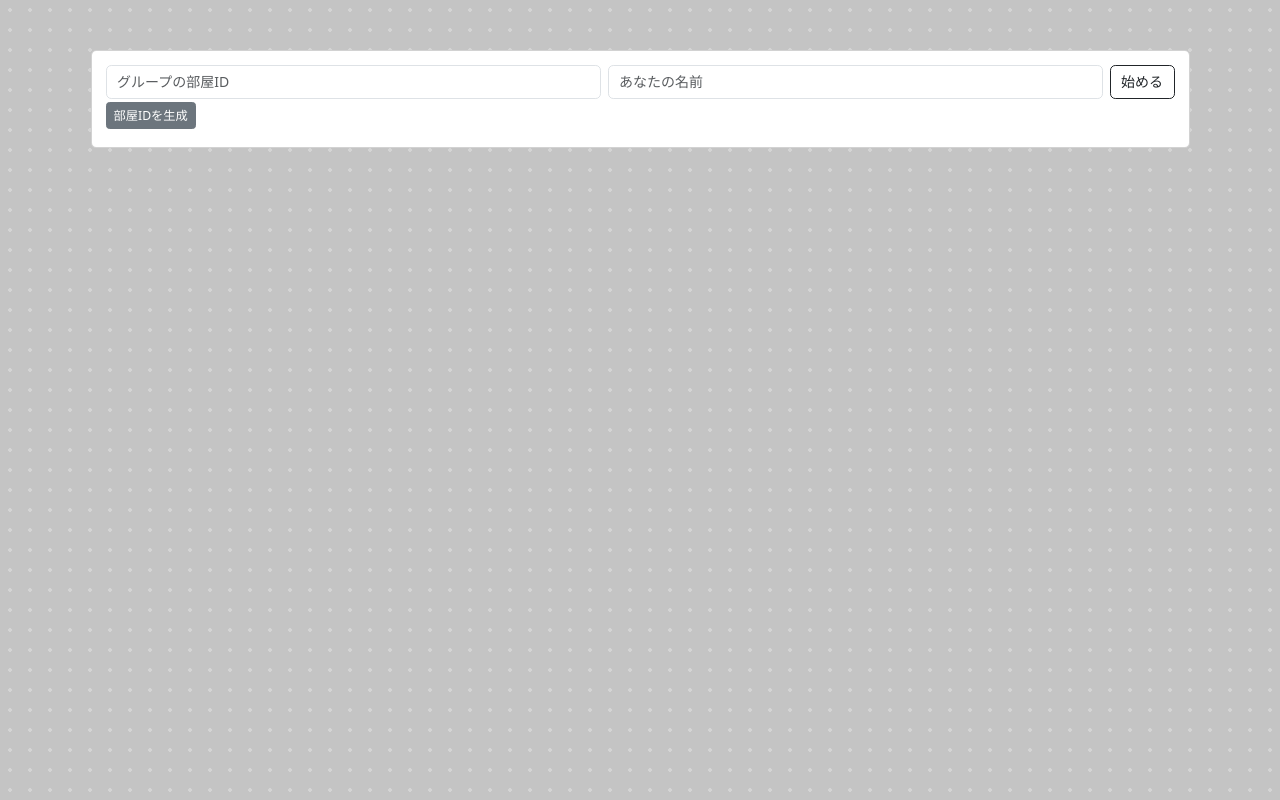
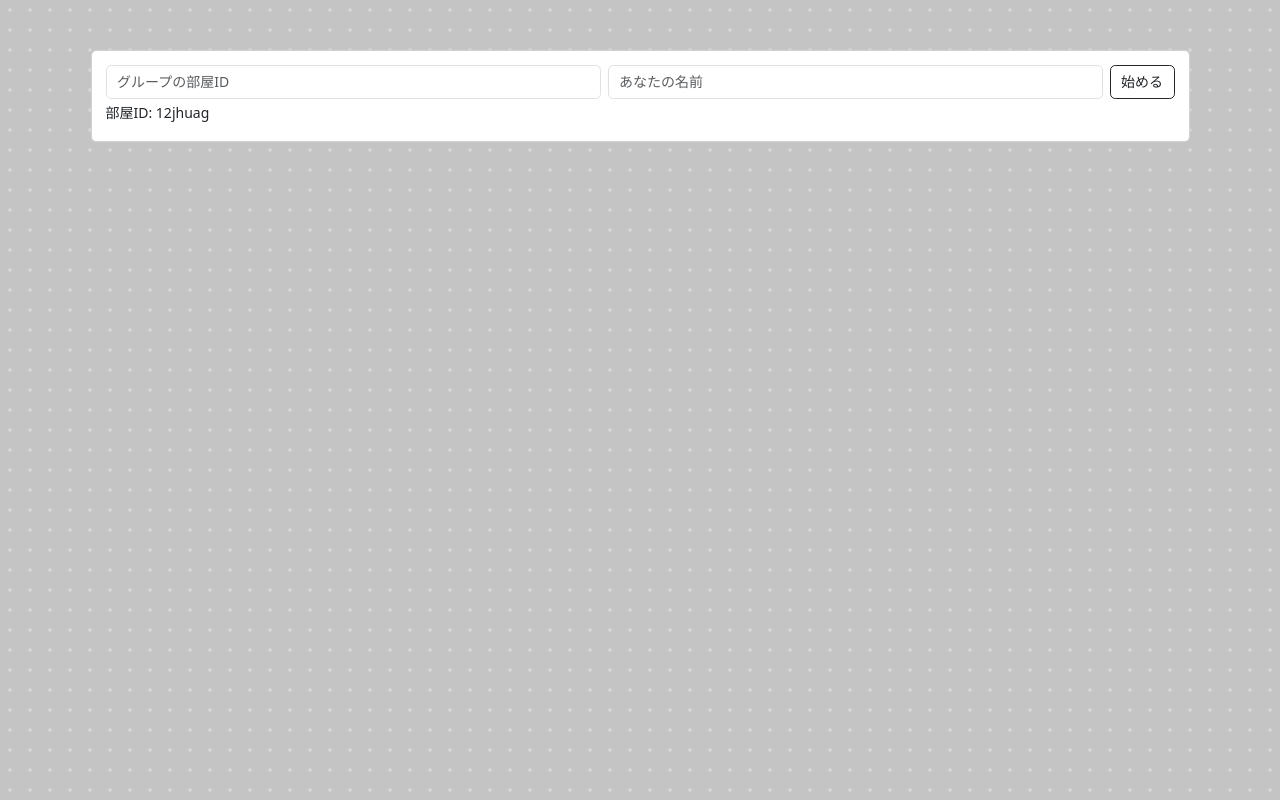
Before and after one commit to MikiKumagai/wordch, a React (Create React App) app in the folder client/: page / in a window 1280 px wide. Both pictures are taken after a click on the button "部屋IDを生成". Built offline with nearby package versions, Linux system fonts and the light colour scheme; no server answers.

Commit message:
fix createRandomId

```diff
--- a/client/src/pages/Landing.js
+++ b/client/src/pages/Landing.js
@@ -5,10 +5,9 @@ import { useForm, FormProvider } from 'react-hook-form';
 import { Stack, Form } from 'react-bootstrap';
 import { GameContext } from "../GameProvider";
 import { useContext, useEffect, useState } from 'react';
-import Api from '../common/Api';
 
 export default function Landing() {
-  const [uuid, setUuid] = useState('');
+  const [newRoomId, setNewRoomId] = useState('');
   const navigate = useNavigate();
   const { connect, disconnect } = useStomp();
   const { setUser, setRoomId } = useContext(GameContext);
@@ -27,8 +26,9 @@ export default function Landing() {
   /**
    * 部屋IDを作成する
    */
-  const createRoom = () => {
-    Api.get('/api/room/create', (data)=>setUuid(data))
+  const createRoomId = () => {
+    const randomString = Math.random().toString(32).substring(2, 10)
+    setNewRoomId(randomString)
   }
 
   /**
@@ -52,8 +52,7 @@ export default function Landing() {
               <Stack direction="horizontal" gap={2}>
                 <Form.Control {...register("roomId", {
                   required: "部屋IDを入力してね！",
-                  minLength: { value: 8, message: "部屋IDは8文字だよ！" },
-                  maxLength: { value: 8, message: "部屋IDは8文字だよ！" },
+                  maxLength: { value: 8, message: "部屋IDは8文字以内にしてね！" },
                   })} type="text" className="me-auto" placeholder='グループの部屋ID'
                 />
                 <Form.Control {...register("name", {
@@ -67,12 +66,12 @@ export default function Landing() {
           </FormProvider>
           <Row>
             <Col className='my-1'>
-              {uuid === "" ?
-                <Button variant='secondary' size="sm" onClick={()=>createRoom()}>
+              {newRoomId === "" ?
+                <Button variant='secondary' size="sm" onClick={()=>createRoomId()}>
                   部屋IDを生成
                 </Button>
               :
-                <div>部屋ID: {uuid}</div>
+                <div>部屋ID: {newRoomId}</div>
               }
             </Col>
           </Row>
```
Also changed, not shown: 1 other file (tests, documents, lock files or other folders).
